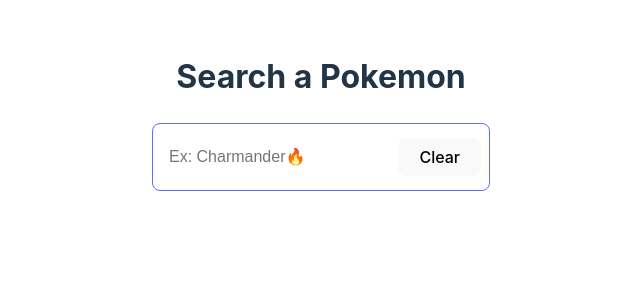
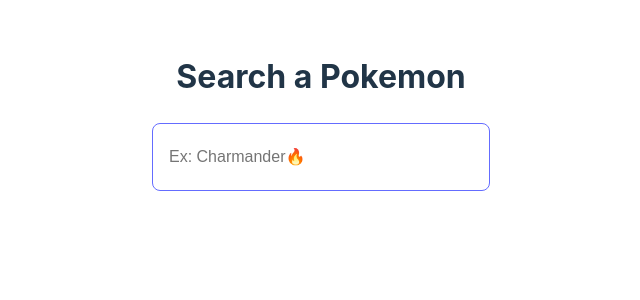
Before and after one commit to bernbecht/poke-autocomplete, a React (Vite) app: page / in a window 1280 px wide. Shown: the top 300 px of the page, without its empty margins (319-959 px from the left). Built offline with nearby package versions, Linux system fonts and the light colour scheme.

Commit message:
Simplify SearchBar prop API

```diff
--- a/src/App.tsx
+++ b/src/App.tsx
@@ -32,14 +32,24 @@
     );
   }
 
+  const clearButton = query ? (
+    <button
+      onClick={() => {
+        setQuery("");
+        setIsSuggestionBoxOpen(false);
+      }}
+    >
+      Clear
+    </button>
+  ) : null;
+
   return (
     <div>
       <h1>Search a Pokemon</h1>
       <SearchBar
         query={query}
-        setQuery={setQuery}
-        setIsSuggestionBoxOpen={setIsSuggestionBoxOpen}
         handleQueryChange={handleQueryChange}
+        clearButton={clearButton}
       />
       <SuggestionsBox
         query={query}
--- a/src/components/SearchBar/SearchBar.tsx
+++ b/src/components/SearchBar/SearchBar.tsx
@@ -2,17 +2,11 @@
 
 interface Props {
   query: string;
-  setQuery: (query: string) => void;
-  setIsSuggestionBoxOpen: (isOpen: boolean) => void;
+  clearButton?: React.ReactNode;
   handleQueryChange: (query: string) => void;
 }
 
-export function SearchBar({
-  query,
-  setQuery,
-  setIsSuggestionBoxOpen,
-  handleQueryChange,
-}: Props) {
+export function SearchBar({ query, clearButton, handleQueryChange }: Props) {
   return (
     <label className="SearchBarContainer">
       <input
@@ -22,14 +16,7 @@
         className="SearchBar"
         value={query}
       />
-      <button
-        onClick={() => {
-          setQuery("");
-          setIsSuggestionBoxOpen(false);
-        }}
-      >
-        Clear
-      </button>
+      {clearButton}
     </label>
   );
 }
```
